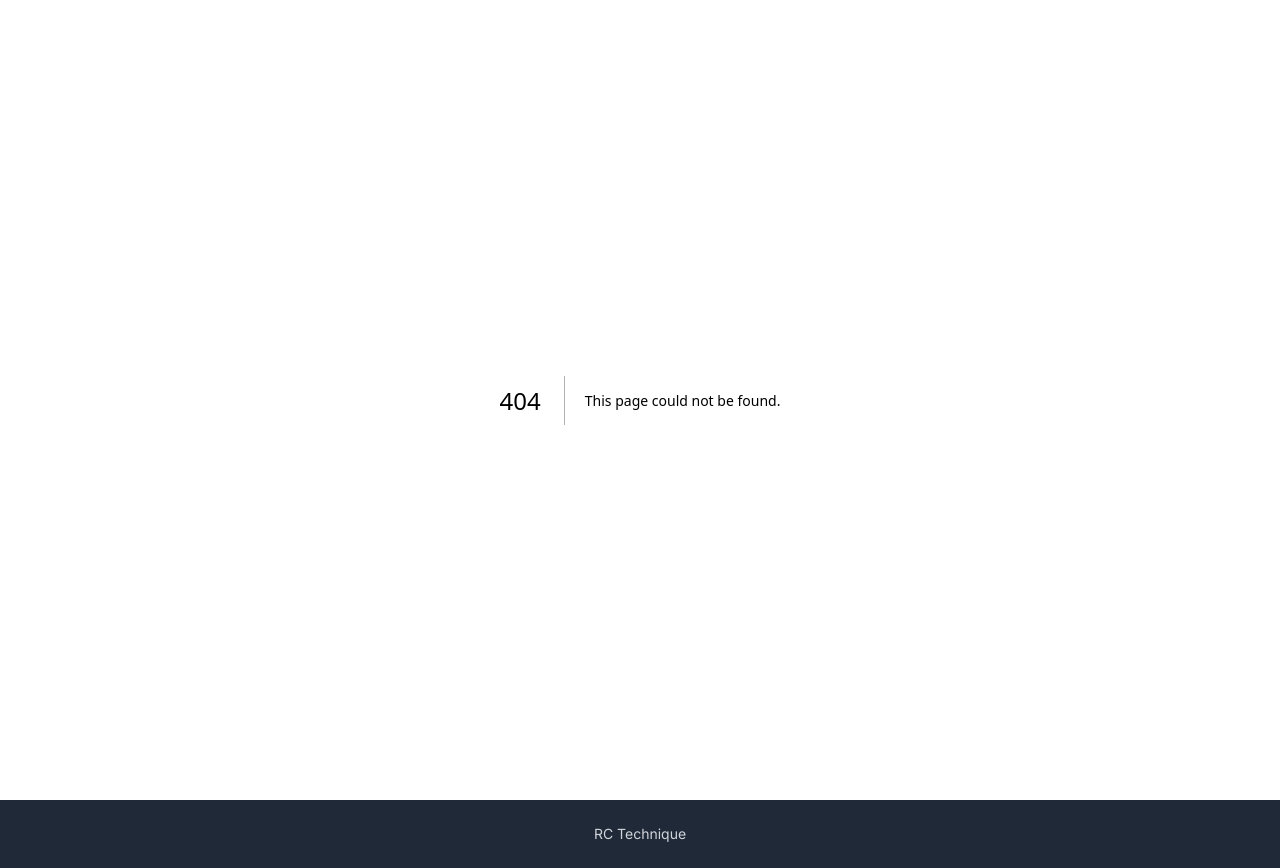
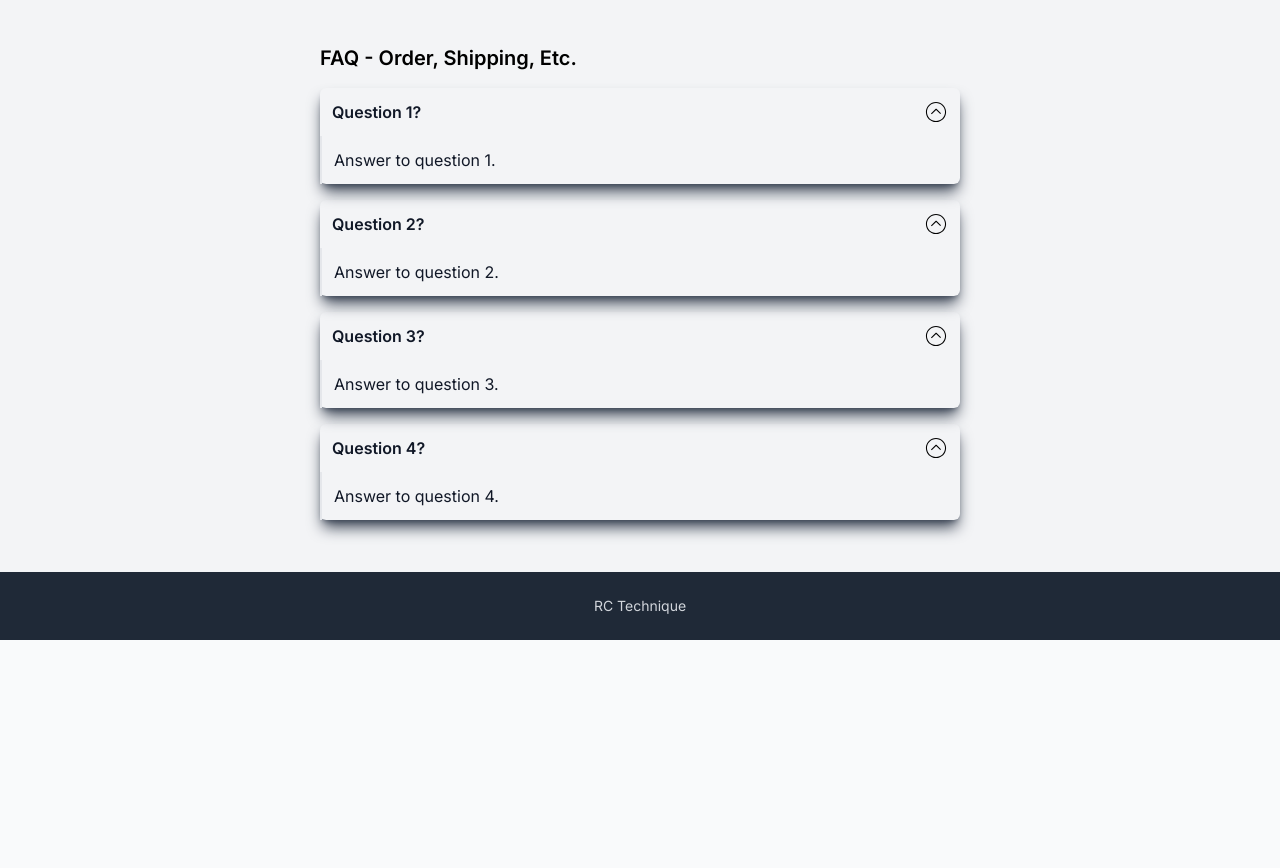
Before and after one commit to Ch3ru09/rctechnique, a Next.js app: page /faq in a window 1280 px wide. Before the commit this address had no page. After the commit the page ends 800 px from the top, so only its background shows below. Built offline with nearby package versions, Linux system fonts and the light colour scheme.

Commit message:
changed faq to own page

```diff
--- a/src/app/SectionContact.tsx
+++ b/src/app/SectionContact.tsx
@@ -1,10 +1,10 @@
 export default function SectionContact() {
   return (
-    <section className="py-12 bg-gray-100">
+    <section className="py-20 bg-gray-100">
       <div className="container mx-auto">
-        <h2 className="text-3xl md:text-4xl font-bold mb-8 text-center">Contact Us</h2>
+        <h2 className="text-3xl md:text-4xl font-bold mb-20 text-center">Contact Us</h2>
         <div className="grid grid-cols-1 md:grid-cols-2 gap-8">
-          <div className="md:col-span-1">
+          <div className="md:col-span-1 flex flex-col gap-10">
             <div>
               <h3 className="text-xl font-bold mb-4">Email</h3>
               <p className="text-gray-700">info@example.com</p>
@@ -18,11 +18,8 @@ export default function SectionContact() {
               <p className="text-gray-700">123-456-7890</p>
             </div>
           </div>
-          <div className="md:col-span-1">
-            {/* Replace the placeholder with your map embed code or third-party library */}
-            <div className="aspect-w-16 aspect-h-9">
-              <iframe title="Map" src="https://www.google.com/maps/embed?pb=!1m18!1m12!1m3!1d1234567890!2d-73.9871626!3d40.7484405!2m3!1f0!2f0!3f0!3m2!1i1024!2i768!4f13.1!3m3!1m2!1s0x0%3A0x0!2zMjrCsDE0JzU5LjUiTiA3M8KwMjknMTIuNiJX!5e0!3m2!1sen!2sus!4v1234567890!5m2!1sen!2sus" width="100%" height="100%" frameBorder="0" style={{ border: 0 }} allowFullScreen></iframe>
-            </div>
+          <div className="md:col-span-1 border-gray-700 border-solid border-8">
+            <iframe className="w-full h-full" src="https://www.google.com/maps/embed?pb=!1m18!1m12!1m3!1d2445.3699802024666!2d-73.4746668337793!3d45.444129211241844!2m3!1f0!2f0!3f0!3m2!1i1024!2i768!4f13.1!3m3!1m2!1s0x4cc90fbe5cc265cd%3A0x942c99d5cd89daca!2sRCtechnique!5e0!3m2!1sen!2sca!4v1684268224603!5m2!1sen!2sca" loading="lazy" referrerPolicy="no-referrer-when-downgrade"></iframe>
           </div>
         </div>
       </div>
--- a/src/app/SectionServices.tsx
+++ b/src/app/SectionServices.tsx
@@ -12,7 +12,7 @@ export default function SectionServices() {
             </div>
             <h3 className="text-xl font-bold mb-2">Screen Repair</h3>
             <p className="text-gray-700 leading-relaxed mb-4">We can fix any cracked or damaged phone screen, whether it's an iPhone, Samsung, or any other make and model.</p>
-            <button className="bg-blue-500 hover:bg-blue-600  font-bold py-2 px-4 rounded">Learn More</button>
+            <button className="bg-green-500 hover:bg-green-600  font-bold py-2 px-4 rounded">Learn More</button>
           </div>
           <div className="bg-gray-50 shadow-lg rounded-lg p-6">
             <div className="mb-4">
@@ -20,7 +20,7 @@ export default function SectionServices() {
             </div>
             <h3 className="text-xl font-bold mb-2">Battery Replacement</h3>
             <p className="text-gray-700 leading-relaxed mb-4">Is your phone battery not holding a charge like it used to? We can replace it quickly and affordably.</p>
-            <button className="bg-blue-500 hover:bg-blue-600  font-bold py-2 px-4 rounded">Learn More</button>
+            <button className="bg-green-500 hover:bg-green-600  font-bold py-2 px-4 rounded">Learn More</button>
           </div>
           <div className="bg-gray-50 shadow-lg rounded-lg p-6">
             <div className="mb-4">
@@ -28,7 +28,7 @@ export default function SectionServices() {
             </div>
             <h3 className="text-xl font-bold mb-2">Water Damage Repair</h3>
             <p className="text-gray-700 leading-relaxed mb-4">Accidentally dropped your phone in the pool or spilled a drink on it? We can repair water damage and get your phone back up and running.</p>
-            <button className="bg-blue-500 hover:bg-blue-600  font-bold py-2 px-4 rounded">Learn More</button>
+            <button className="bg-green-500 hover:bg-green-600  font-bold py-2 px-4 rounded">Learn More</button>
           </div>
         </div>
       </div>
--- a/src/app/SectionTestimonials.tsx
+++ b/src/app/SectionTestimonials.tsx
@@ -24,7 +24,7 @@ export default function SectionTestimonials() {
     <div className="bg-gray-100 py-12">
       <div className="max-w-5xl mx-auto px-4 sm:px-6 lg:px-8">
         <div className="lg:text-center">
-          <h2 className="text-base text-indigo-600 font-semibold tracking-wide uppercase">Testimonials</h2>
+          <h2 className="text-base text-blue-600 font-semibold tracking-wide uppercase">Testimonials</h2>
           <p className="mt-2 text-3xl leading-8 font-extrabold tracking-tight text-gray-900 sm:text-4xl">What our customers are saying</p>
         </div>
 
--- a/src/app/SectionFAQ.tsx
+++ b/src/app/faq/page.tsx
@@ -1,8 +1,8 @@
 "use client";
 
-import { type CSSProperties, useState, useRef } from "react";
+import { type CSSProperties, useState, useRef, useEffect } from "react";
 
-export default function SectionFAQ() {
+export default function FAQPage() {
   const faqs = [
     {
       id: 1,
@@ -14,37 +14,43 @@ export default function SectionFAQ() {
       question: "Question 2?",
       answer: "Answer to question 2.",
     },
+    {
+      id: 3,
+      question: "Question 3?",
+      answer: "Answer to question 3.",
+    },
+    {
+      id: 4,
+      question: "Question 4?",
+      answer: "Answer to question 4.",
+    },
     // Add more FAQs as needed
   ];
 
-  const [activeFAQ, setActiveFAQ] = useState<number | null>();
-
-  const toggleFAQ = (faqId: number) => {
-    setActiveFAQ(activeFAQ === faqId ? null : faqId);
-  };
-
   return (
-    <div className="flex justify-center items-start my-2">
+    <section className="bg-gray-100 flex justify-center items-start py-10">
       <div className="w-full sm:w-10/12 md:w-1/2 my-1">
         <h2 className="text-xl font-semibold mb-2">FAQ - Order, Shipping, Etc.</h2>
         <ul className="flex flex-col">
           {faqs.map((faq) => {
-            const [opened, setOpened] = useState(false);
-            let ansRef = useRef<HTMLDivElement | null>(null);
+            const [opened, setOpened] = useState(true);
+            let [ansRef, setAnsRef] = useState<HTMLDivElement | null>(null);
+
             return (
               <li
-                className="bg-gray-50 my-2 shadow-lg shadow-gray-700 text-gray-900 rounded-md"
+                className="my-2 shadow-lg shadow-gray-700 text-gray-900 rounded-md"
                 onClick={() => {
                   setOpened((s) => !s);
                 }}
+                key={faq.id}
               >
                 <h2 className="flex flex-row justify-between items-center font-semibold p-3 cursor-pointer">
                   <span>{faq.question}</span>
-                  <svg className="fill-current text-purple-700 h-6 w-6 transform transition-transform duration-[250ms]" viewBox="0 0 20 20" style={{ "--tw-rotate": opened ? "180deg" : "0deg" } as CSSProperties}>
+                  <svg className={`fill-current text-purple-700 h-6 w-6 transform transition-transform duration-[250ms] delay-[${250 * (faq.id - 1)}ms]`} viewBox="0 0 20 20" style={{ "--tw-rotate": opened ? "180deg" : "0deg" } as CSSProperties}>
                     <path d="M13.962,8.885l-3.736,3.739c-0.086,0.086-0.201,0.13-0.314,0.13S9.686,12.71,9.6,12.624l-3.562-3.56C5.863,8.892,5.863,8.611,6.036,8.438c0.175-0.173,0.454-0.173,0.626,0l3.25,3.247l3.426-3.424c0.173-0.172,0.451-0.172,0.624,0C14.137,8.434,14.137,8.712,13.962,8.885 M18.406,10c0,4.644-3.763,8.406-8.406,8.406S1.594,14.644,1.594,10S5.356,1.594,10,1.594S18.406,5.356,18.406,10 M17.521,10c0-4.148-3.373-7.521-7.521-7.521c-4.148,0-7.521,3.374-7.521,7.521c0,4.147,3.374,7.521,7.521,7.521C14.148,17.521,17.521,14.147,17.521,10"></path>
                   </svg>
                 </h2>
-                <div className="border-l-2 border-purple-600 overflow-hidden max-h-0 duration-[250ms] transition-all" ref={ansRef} style={{ "max-height": opened ? `${ansRef?.current?.scrollHeight}px` : "0px" } as CSSProperties}>
+                <div className={`border-l-2 border-purple-600 overflow-hidden max-h-0 duration-[250ms] transition-all delay-[${250 * (faq.id - 1)}ms]`} ref={setAnsRef} style={{ "max-height": opened ? `${ansRef?.scrollHeight}px` : "0px" } as CSSProperties}>
                   <p className="p-3 text-gray-900">{faq.answer}</p>
                 </div>
               </li>
@@ -52,6 +58,6 @@ export default function SectionFAQ() {
           })}
         </ul>
       </div>
-    </div>
+    </section>
   );
 }
--- a/src/app/page.tsx
+++ b/src/app/page.tsx
@@ -3,7 +3,6 @@ import type { Metadata } from "next";
 
 import SectionServices from "./SectionServices";
 import SectionTestimonials from "./SectionTestimonials";
-import SectionFAQ from "./SectionFAQ";
 import SectionContact from "./SectionContact";
 
 export const metadata: Metadata = {
@@ -25,14 +24,13 @@ export default function HomePage() {
           </h1>
           <p className="text-xl text-gray-600 mb-8">We know that [Industry problem] can be frustrating and time-consuming, which is why we've dedicated ourselves to providing [Industry solution] that are reliable, efficient, and affordable.</p>
           <p className="text-xl text-gray-600 mb-8">Our team of experienced professionals has the skills and expertise to [Industry solution 1]. We specialize in [Industry solution 2] and [Industry solution 3], and we're committed to delivering [Industry solution 4] that meet and exceed your expectations.</p>
-          <Link href="/contact" className="inline-block bg-blue-500 hover:bg-blue-600  font-bold py-4 px-8 rounded-lg transition-colors duration-300">
+          <Link href="/contact" className="inline-block bg-green-500 hover:bg-green-600  font-bold py-4 px-8 rounded-lg transition-colors duration-300">
             Get in touch
           </Link>
         </div>
       </div>
       <SectionServices />
       <SectionTestimonials />
-      <SectionFAQ />
       <SectionContact />
     </>
   );
--- a/tailwind.config.js
+++ b/tailwind.config.js
@@ -15,6 +15,7 @@ module.exports = {
       transparent: "transparent",
       current: "current-color",
       gray: colors.gray,
+      red: colors.red,
       green: {
         100: "#daffdb",
         200: "#b5ffb7",
```
